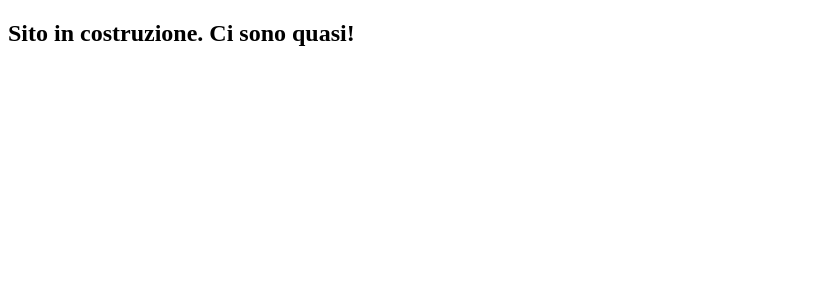
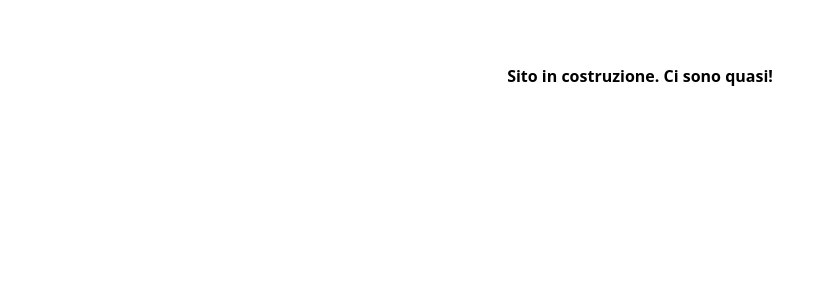
Before and after one commit to GiulioPaesani/giuliopaesani.it, a React (Create React App) app: page / in a window 1280 px wide. Shown: the top 300 px of the page, without its empty margins (0-826 px from the left). Built offline with nearby package versions, Linux system fonts and the light colour scheme.

Commit message:
Fix tailwind

```diff
--- /dev/null
+++ b/postcss.config.js
@@ -0,0 +1,3 @@
+module.exports = {
+	plugins: [require('tailwindcss'), require('autoprefixer')]
+};
--- a/src/App.tsx
+++ b/src/App.tsx
@@ -1,3 +1,4 @@
+import React from 'react';
 import './App.css';
 
 const App = () => {
--- a/tailwind.config.ts
+++ b/tailwind.config.js
@@ -1,6 +1,4 @@
-import type { Config } from 'tailwindcss';
-
-const config: Config = {
+module.exports = {
 	content: ['./src/**/*.{js,ts,jsx,tsx,mdx}'],
 	theme: {
 		colors: {
@@ -34,4 +32,3 @@ const config: Config = {
 	},
 	plugins: []
 };
-export default config;
```
Also changed, not shown: package.json (+4 -4 lines), 1 other file (tests, documents, lock files or other folders).
